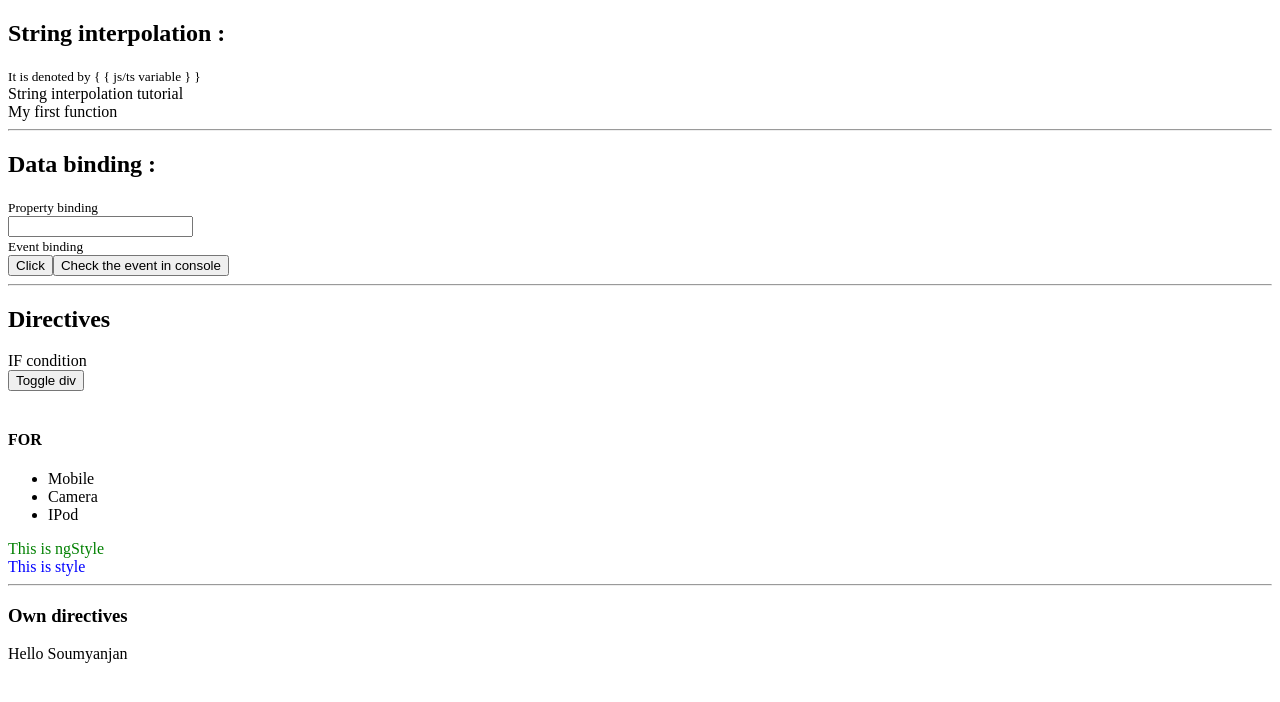
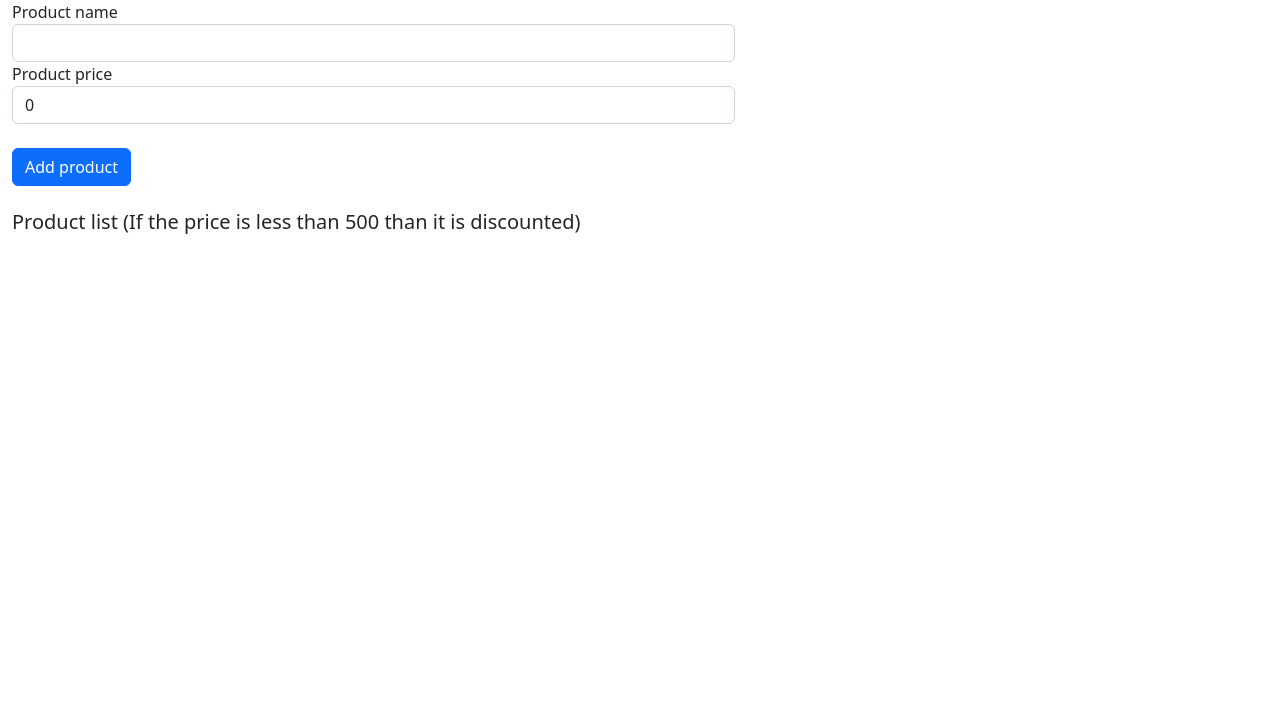
Before and after one commit to arwebcs/Angular-practise, an Angular app: page / in a window 1280 px wide. Shown: the top 702 px of the page. Built offline with nearby package versions, Linux system fonts and the light colour scheme.

Commit message:
Two way binding

```diff
--- a/angular.json
+++ b/angular.json
@@ -23,7 +23,8 @@
               "src/assets"
             ],
             "styles": [
-              "src/styles.css"
+              "src/styles.css",
+              "node_modules/bootstrap/dist/css/bootstrap.min.css"
             ],
             "scripts": []
           },
--- a/package.json
+++ b/package.json
@@ -18,6 +18,7 @@
     "@angular/platform-browser": "^14.2.0",
     "@angular/platform-browser-dynamic": "^14.2.0",
     "@angular/router": "^14.2.0",
+    "bootstrap": "^5.2.1",
     "rxjs": "~7.5.0",
     "tslib": "^2.3.0",
     "zone.js": "~0.11.4"
--- a/src/app/app.component.html
+++ b/src/app/app.component.html
@@ -1 +1,2 @@
-<app-bd></app-bd>
+<!-- <app-bd></app-bd> -->
+<app-two-way-binding></app-two-way-binding>
--- /dev/null
+++ b/src/app/two-way-binding/two-way-binding.component.html
@@ -0,0 +1,29 @@
+<div class="container-fluid">
+  <div class="row">
+    <div class="col-7">
+        <form>
+            <div class="form-group">
+              <label for="product">Product name</label>
+              <input type="text" name="pname" [(ngModel)]="pname" class="form-control"/>
+            </div>
+            <div class="form-group">
+              <label for="product">Product price</label>
+              <input type="text" name="price" [(ngModel)]="price" class="form-control"/>
+            </div><br/>
+            <div class="form-group">
+              <button type="button" class="btn btn-primary" (click)="addProduct()">Add product</button>
+            </div>
+        </form> <br>
+        <h5>Product list (If the price is less than 500 than it is discounted)</h5>
+        <ul class="list-group">
+          <li class="list-group-item" *ngFor="let products of product; let i=index">
+
+            <span class="float-start">{{ i+1 }}. {{ products.ProductName }}</span>
+            <span class="float-end">
+              <span *ngIf="products.ProductPrice<500" >(Discount)</span>
+              {{ products.ProductPrice }}</span>
+          </li>
+        </ul>
+    </div>
+  </div>
+</div>
--- /dev/null
+++ b/src/app/two-way-binding/two-way-binding.component.ts
@@ -0,0 +1,26 @@
+import { Component, OnInit } from '@angular/core';
+
+@Component({
+  selector: 'app-two-way-binding',
+  templateUrl: './two-way-binding.component.html',
+  styleUrls: ['./two-way-binding.component.css'],
+})
+export class TwoWayBindingComponent implements OnInit {
+  pname: string = '';
+  price: number = 0;
+  product: { ProductName: string; ProductPrice: string | number }[] = [];
+  constructor() {}
+
+  resetForm() {
+    this.pname = '';
+    this.price = 0;
+  }
+
+  addProduct() {
+    const items = { ProductName: this.pname, ProductPrice: this.price };
+    this.product.push(items);
+    this.resetForm();
+  }
+
+  ngOnInit(): void {}
+}
```
Also changed, not shown: src/app/app.module.ts (+9 -2 lines), src/app/two-way-binding/two-way-binding.component.css (added), 1 other file (tests, documents, lock files or other folders).
